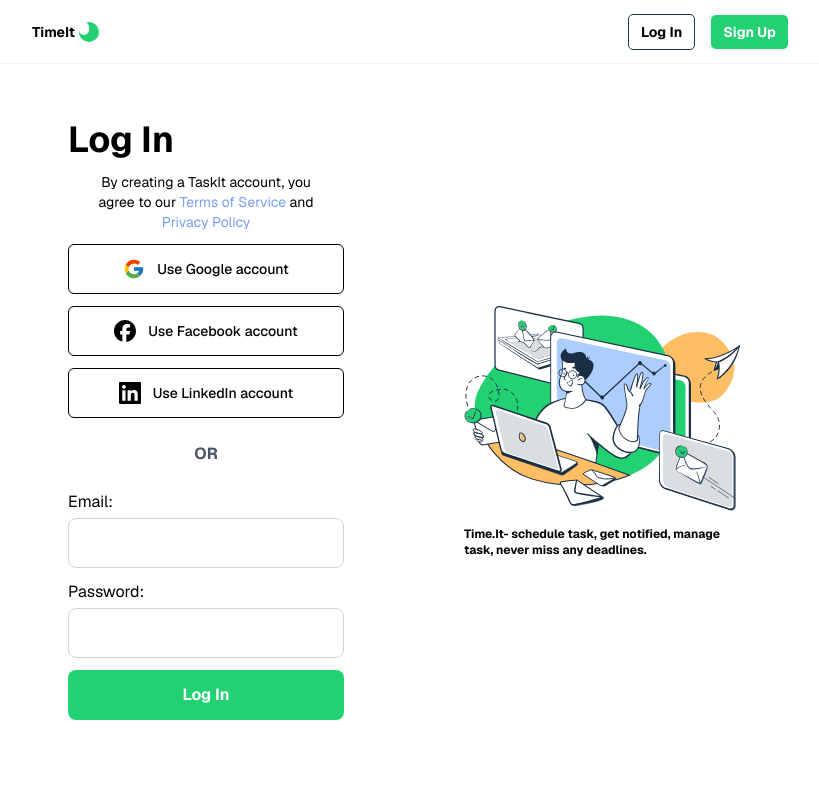
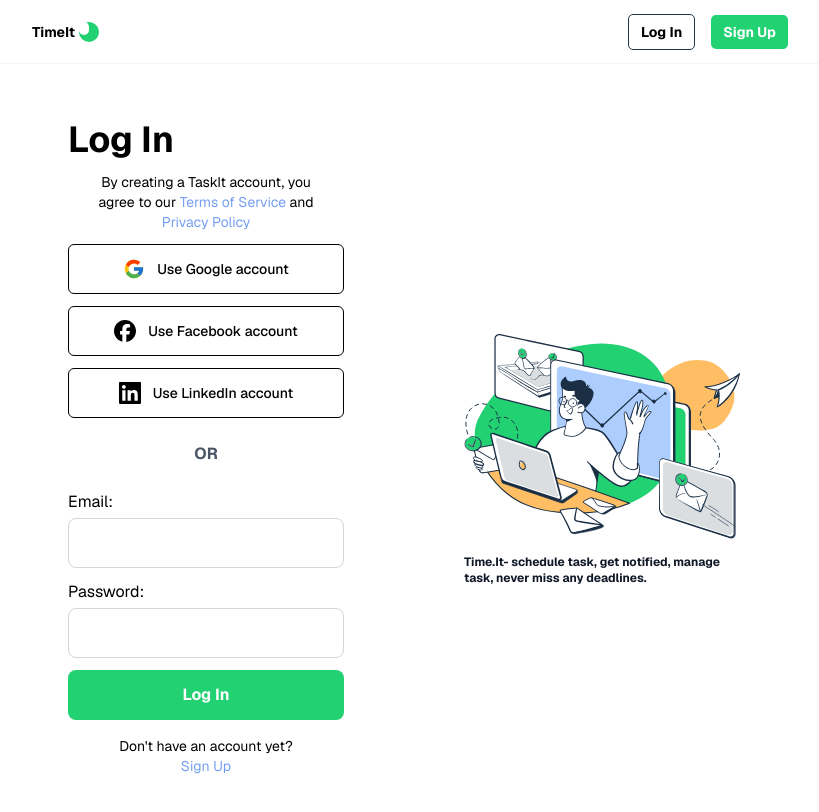
Before and after one commit to KellsCodes/tasktimer, a Next.js app in the folder frontend/: page / in a window 1280 px wide. Shown: the top 812 px of the page, without its empty margins (236-1055 px from the left). Built offline with nearby package versions, Linux system fonts and the light colour scheme.

Commit message:
Create Sign Up page Desktop Design Complete

```diff
--- a/frontend/src/app/components/Navbar.tsx
+++ b/frontend/src/app/components/Navbar.tsx
@@ -1,3 +1,5 @@
+
+
 const Navbar = () => {
     return (
         <nav className="flex items-center justify-between h-[64px] w-[60%]">
@@ -7,6 +9,7 @@ const Navbar = () => {
                     <div className="w-[20px] h-[20px] rounded-full bg-[#22D172]">
                         <div className="w-[10px] h-[13px] rounded-full bg-white"></div>
                     </div>
+
                 </div>
             </a>
             <ul className="flex space-x-4">
--- a/frontend/src/app/components/Register.tsx
+++ b/frontend/src/app/components/Register.tsx
@@ -100,6 +100,10 @@ const Register: React.FC = () => {
                 </label>
             </div>
             <button type="submit" className='cursor-pointer h-[50px] text-white font-bold hover:opacity-70 transition-all duration-300 ease-in-out w-full rounded-[8px] bg-[#22D172]'>Log In</button>
+            <div className='text-center text-sm mt-1'>
+                <p>Don't have an account yet?</p>
+                <a href="#" className='text-[#759FF2]'>Sign Up</a>
+            </div>
         </form>
     );
 };
--- a/frontend/src/app/layout.tsx
+++ b/frontend/src/app/layout.tsx
@@ -24,6 +24,7 @@ export default function RootLayout({
 }>) {
   return (
     <html lang="en">
+      <link rel="icon" href="/main-logo.webp" sizes="any" />
       <body
         className={`${geistSans.variable} ${geistMono.variable} antialiased`}
       >
--- a/frontend/src/app/page.tsx
+++ b/frontend/src/app/page.tsx
@@ -17,7 +17,7 @@ export default function Home() {
             </div>
             <div className="w-1/2">
               <Image src="/logo.svg" width={400} height={400} alt="Logo" />
-              <h2 className="font-bold text-xs">Time.It- schedule task, get notified, manage task, never miss any deadlines.</h2>
+              <h2 className="font-bold text-gray-900 text-xs">Time.It- schedule task, get notified, manage task, never miss any deadlines.</h2>
             </div>
           </div>
 
```
Also changed, not shown: frontend/public/main-logo.webp (added), frontend/public/tired-man-missing-deadline-office.webp (added).
